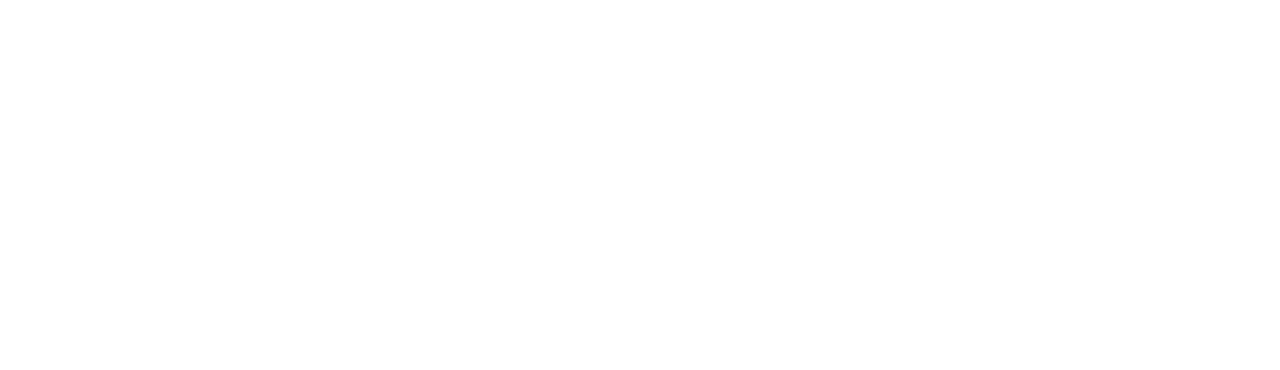
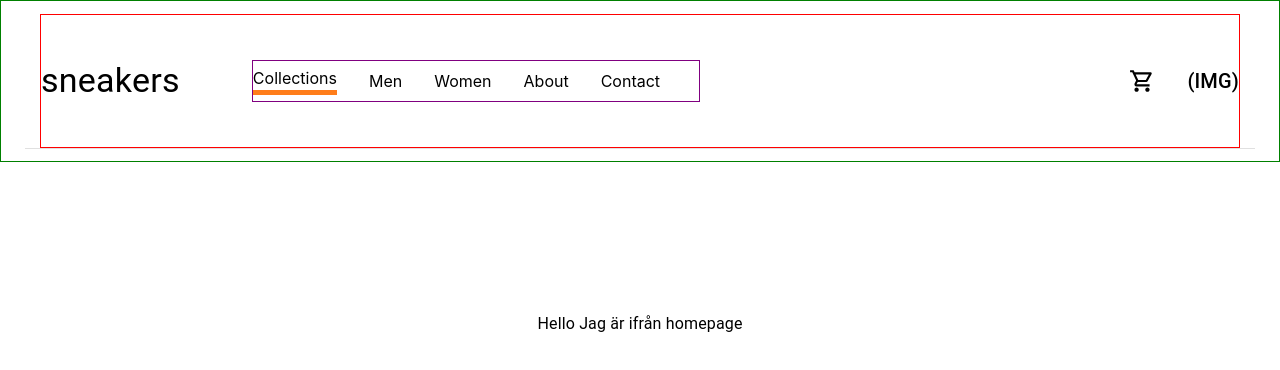
Before and after one commit to VikingShark/Techover-Ehandel, a React (Vite) app: page / in a window 1280 px wide. Shown: the top 370 px of the page. Built offline with nearby package versions, Linux system fonts and the light colour scheme.

Commit message:
Lagt till navbar-komponent och konfigurerat routing

```diff
--- a/src/App.jsx
+++ b/src/App.jsx
@@ -1,21 +1,43 @@
 import { useState } from 'react'
-import reactLogo from './assets/react.svg'
-import viteLogo from '/vite.svg'
+import { Box } from '@mui/material'
+
+import {
+  createBrowserRouter,
+  createRoutesFromElements,
+  Route,
+  RouterProvider,
+} from 'react-router-dom'
+
 import './App.css'
+
+// Import Pages
 import WomenPage from './pages/WomenPage'
 import HomePage from './pages/HomePage'
-import { Box } from '@mui/material'
-import { BrowserRouter as Router, Routes, Route } from "react-router-dom";
+
+// Import Layouts
+import RootLayout from './layouts/RootLayout'
+
+
+
+
 
 function App() {
 
+  const routesFromElements = createRoutesFromElements(
+    <Route path="/" element={<RootLayout />}>
+      <Route index element={<HomePage />} />
+      <Route path="/women" element={<WomenPage />} />
+    </Route>
+  )
+
+  const router = createBrowserRouter(routesFromElements)
+
   return (
-    <Router>
-    <Routes>
-      <Route path="/" element={<HomePage />} />
-      <Route path="/women" element={<WomenPage />} />
-    </Routes>
-  </Router>
+    <>
+    <Box>
+      <RouterProvider router={router} />
+    </Box>
+    </>
   )
 }
 
--- /dev/null
+++ b/src/components/NavBar.css
@@ -0,0 +1,9 @@
+.navlink {
+    text-decoration: none;
+    color: #000000;
+}
+
+.navlink.active {
+    border-bottom: 5px solid #ff7d1a;
+
+}
--- /dev/null
+++ b/src/components/NavBar.jsx
@@ -0,0 +1,47 @@
+import { Box, Button, Divider, Toolbar, Typography } from "@mui/material";
+import { NavLink } from "react-router-dom";
+import {ShoppingCartOutlined} from '@mui/icons-material';
+import './NavBar.css';
+
+
+
+const NavBar = () => {
+    return (
+        <Box
+        sx={{
+            border: '1px solid green',
+            width: "100%",
+            height: 100,
+            backgroundColor: '#ffffff',
+            display: "flex",
+            justifyContent: "center",
+            alignItems: "center",
+            flexDirection: "column",
+            padding: "80px 24px"
+          }}
+        >
+            <Box sx={{maxWidth: 1200, width: '100%', border: '1px solid red', display: 'flex', alignItems: 'center', padding: '45px 0px'}}>
+                <Box sx={{display: 'flex', alignItems: 'center', gap: 9, width: '55%', height: '100%'}}>
+                    <Typography sx={{color: '#000000'}} variant="h4">
+                        sneakers
+                    </Typography>
+                    <Box sx={{display: 'flex', gap: 4, border: '1px solid purple', flexGrow: 1, height: '100%', alignItems: 'center' }}>
+                        <NavLink className="navlink" to="/">Collections</NavLink>
+                        <NavLink className="navlink" to="/men">Men</NavLink>
+                        <NavLink className="navlink" to="/women">Women</NavLink>
+                        <NavLink className="navlink" to="/about">About</NavLink>
+                        <NavLink className="navlink" to="/contact">Contact</NavLink>
+                    </Box>
+                </Box>
+                <Box sx={{display: 'flex', alignItems: 'center', gap: 4, width: '45%', justifyContent: 'flex-end'}}>
+                    <ShoppingCartOutlined sx={{color: '#000000', fontSize: 26}} />
+                    <Typography sx={{color: '#000000'}} variant="h6">(IMG)</Typography>
+                </Box>
+
+            </Box>
+            <Divider sx={{backgroundColor: '#ffffff', height: '1px', width: '100%', }} />
+        </Box>
+    );
+};
+
+export default NavBar;
--- a/src/index.css
+++ b/src/index.css
@@ -16,6 +16,7 @@
   margin: 0;
   padding: 0;
   overflow-x: hidden; /* Prevents horizontal scrollbars */
+  height: 100%;
 }
 
 #root {
--- /dev/null
+++ b/src/layouts/RootLayout.jsx
@@ -0,0 +1,17 @@
+import { Outlet } from 'react-router-dom'
+import { Box } from '@mui/material'
+
+import NavBar from '../components/NavBar'
+
+const RootLayout = () => {
+    return (
+        <Box>
+            <NavBar />
+            <main style={{marginTop: '150px'}}>
+                <Outlet />
+            </main>
+        </Box>
+    );
+};
+
+export default RootLayout;
--- a/src/pages/HomePage.jsx
+++ b/src/pages/HomePage.jsx
@@ -1,9 +1,9 @@
-import { Box } from "@mui/material";
+import { Box, Typography } from "@mui/material";
 
 const HomePage = () => {
     return (
-        <Box>
-            Hello
+        <Box sx={{height: '100vh'}}>
+            <Typography sx={{color: '#000000'}}>Hello Jag är ifrån homepage</Typography>
         </Box>
     )
 }
```
Also changed, not shown: 1 other file (tests, documents, lock files or other folders).
